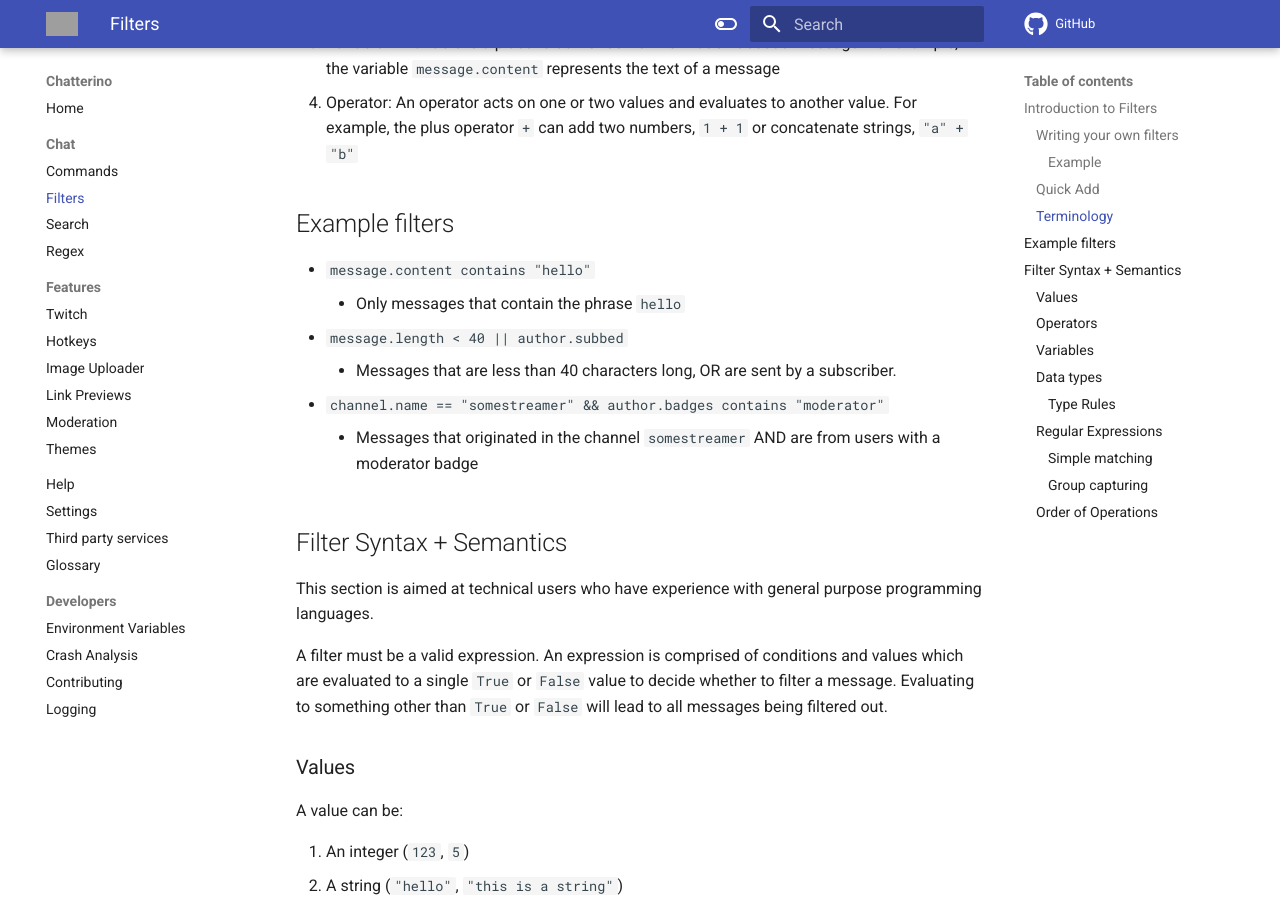
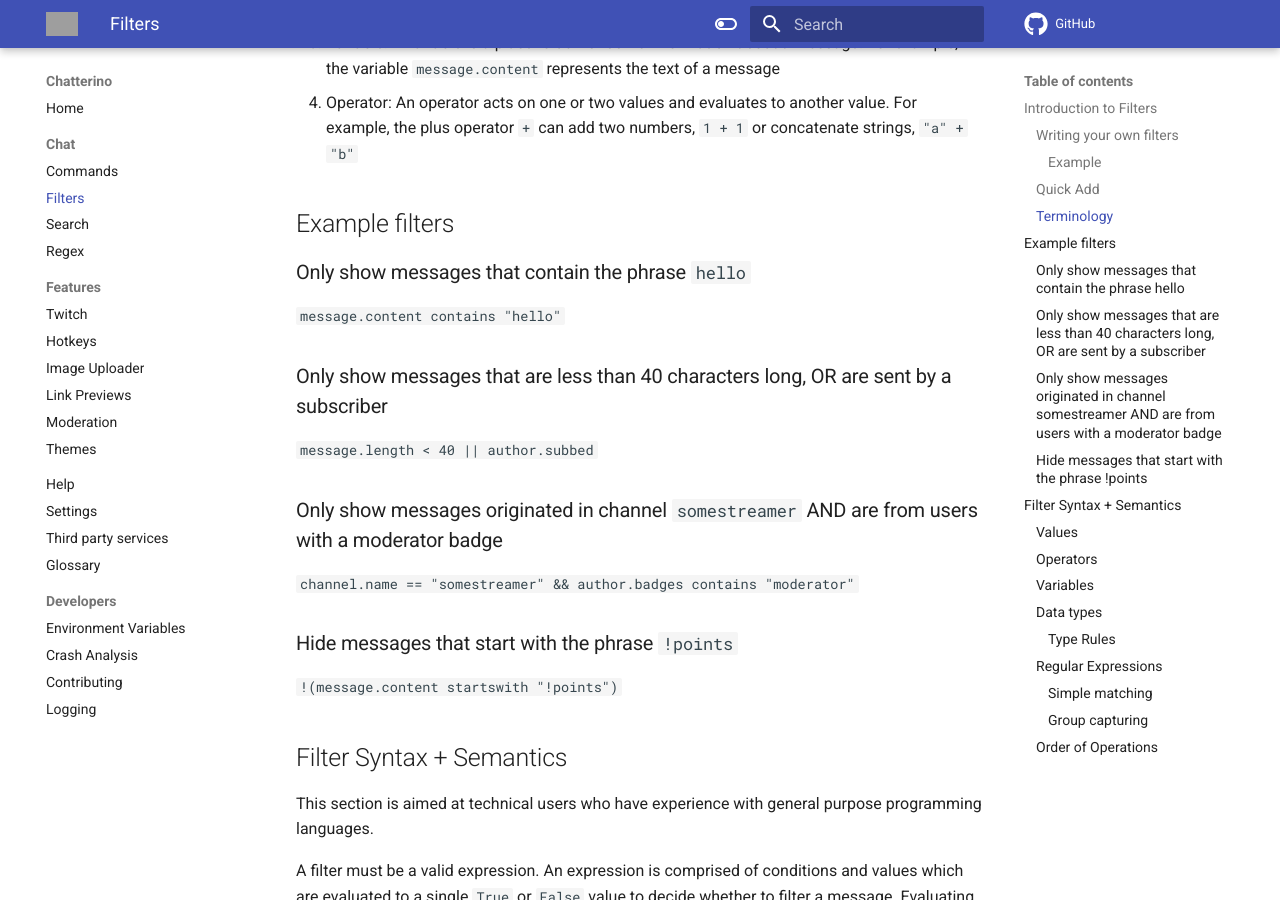
Before and after one commit to Chatterino/wiki, an MkDocs documentation site: the page built from docs/Filters.md, in a window 1280 px wide and 900 px high, scrolled down 2187 px. Built offline with MkDocs 1.6.1 and Material for MkDocs 9.7.7, drawn with Linux system fonts in a browser that asks for light colours; comment, search, counter and statistics services are not loaded; grey boxes are pictures that could not be loaded.

Commit message:
doc: add another filter example (#457)

```diff
--- a/docs/Filters.md
+++ b/docs/Filters.md
@@ -53,12 +53,21 @@ Here is some terminology that you'll encounter in the rest of this document.
 
 ## Example filters
 
--   `message.content contains "hello"`
-    -   Only messages that contain the phrase `hello`
--   `message.length < 40 || author.subbed`
-    -   Messages that are less than 40 characters long, OR are sent by a subscriber.
--   `channel.name == "somestreamer" && author.badges contains "moderator"`
-    -   Messages that originated in the channel `somestreamer` AND are from users with a moderator badge
+### Only show messages that contain the phrase `hello`
+
+`message.content contains "hello"`
+
+### Only show messages that are less than 40 characters long, OR are sent by a subscriber
+
+`message.length < 40 || author.subbed`
+
+### Only show messages originated in channel `somestreamer` AND are from users with a moderator badge
+
+`channel.name == "somestreamer" && author.badges contains "moderator"`
+
+### Hide messages that start with the phrase `!points`
+
+`!(message.content startswith "!points")`
 
 ## Filter Syntax + Semantics
 
```
